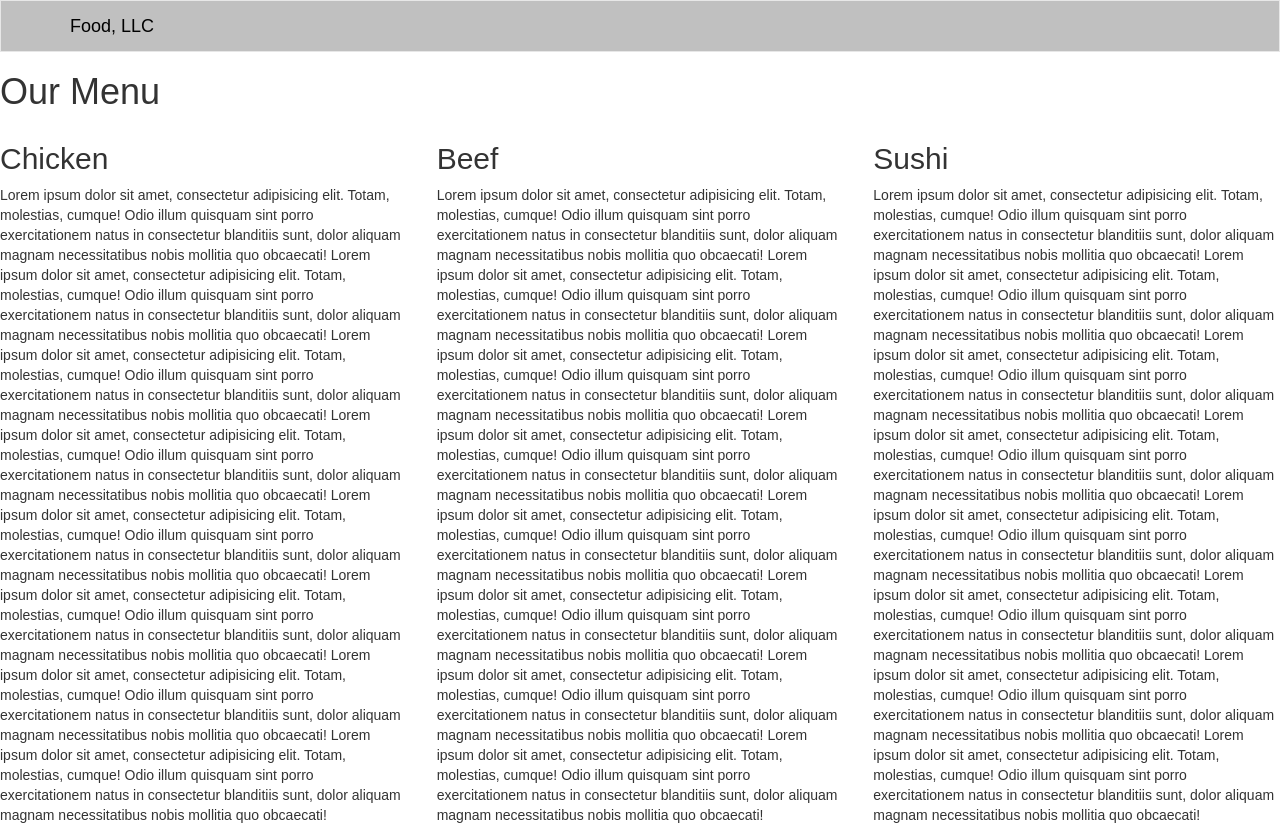
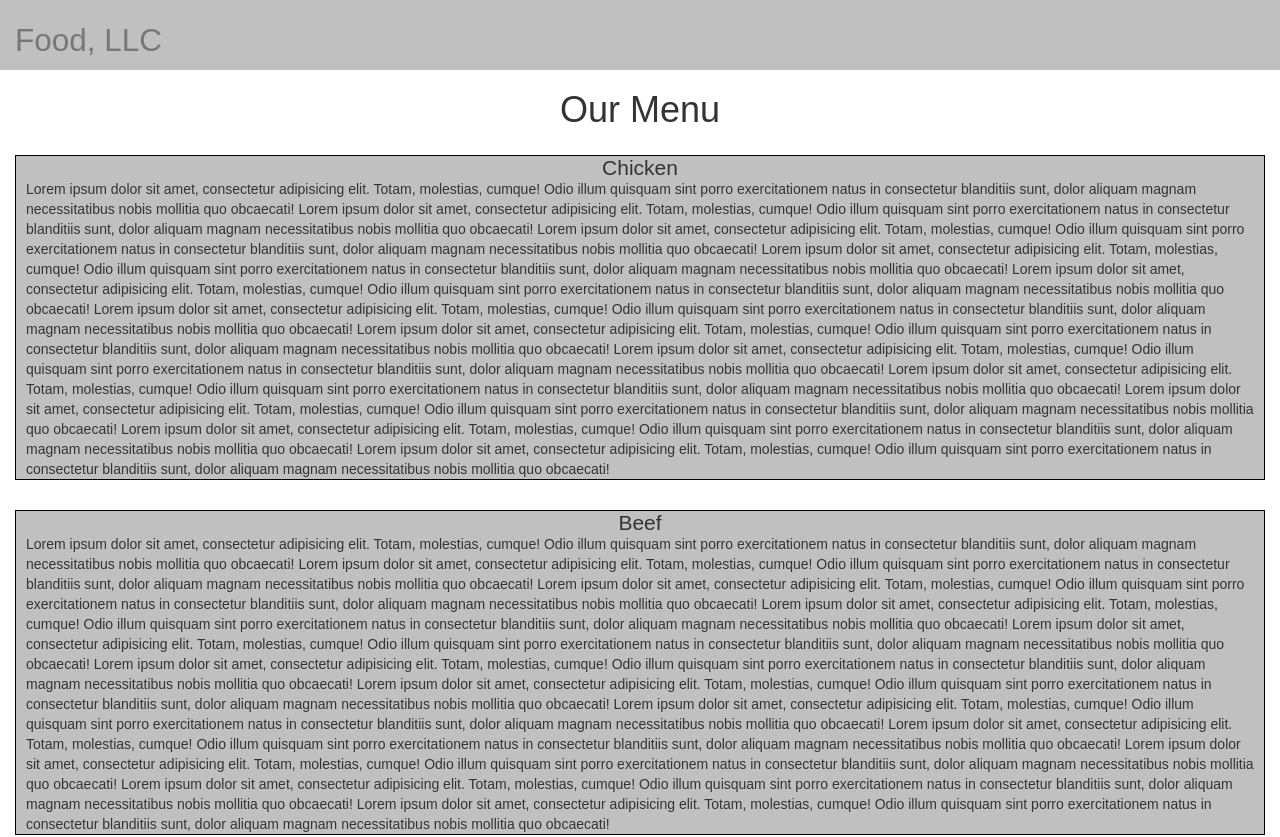
Before and after one commit to joearias/coursera-css, a plain HTML site: page site/mod3_sln/index.html in a window 1280 px wide. Shown: the top 837 px of the page. Drawn offline with Linux system fonts and the light colour scheme.

Commit message:
done with assignment

```diff
--- a/site/mod3_sln/css/styles.css
+++ b/site/mod3_sln/css/styles.css
@@ -1,11 +1,113 @@
-body { font-family: 'Oxygen', sans-serif;}
+
+/*defaults*/
+* {
+  box-sizing: border-box;
+}
+body { font-family: 'oxygen', sans-serif;}
+
 
 /* Header */
+
+.container-fluid {
+  background-color: silver;
+  margin-top: 0px;
+  margin-bottom: 0px;
+  margin-left: 0px;
+  margin-right: auto;
+  border: none;
+  position: relative;
+}
+
+.navbar-header  /* height of the nav bar */
+{
+  height: 70px;
+}
+
 #header-nav {
 background-color: silver;
+border: 0px;
 border-radius: 0px;
+margin-top: 0px;
+margin-bottom: 0px;
+
 }
 
-.navbar-header > .navbar-brand{
-color: black;
+.navbar-brand p{  /* Food LLC */
+  position: relative;
+  top: 0px;
+  left: 0px;
+  font-size: 1.75em;
+  margin-top: 0px;
+  margin-bottom: 0px;
 }
+
+#collapsable-nav  /* the collapsable menu */
+{
+  margin-top: 0px;
+  margin-bottom: 0px;
+  border: none;
+  padding-top: 0px;
+  padding-bottom: 0px;
+}
+
+.navbar-header button.navbar-toggle, .navbar-header .icon-bar {
+  border: 1px solid black;
+}
+
+.navbar-header button.navbar-toggle {
+  clear: both;
+  margin-top: -30px;
+}
+
+#nav-list{
+  margin-top: 0px;
+  margin-bottom: 0px;
+  padding-top: 0px;
+  padding-bottom: 0px;
+  background-color: white;
+}
+
+#nav-list a
+{
+  color: black;
+  text-align: center;
+  font-size: 1.1em;
+  margin-top: 10px;
+  margin-bottom: 10px;
+  padding-top: 0px;
+  padding-bottom: 0px;
+}
+
+#nav-list a:hover{
+  background: #E7E7E7;
+}
+
+hr {
+  border-color: black;
+  margin-bottom: 0px;
+  margin-top: 0px;
+}
+
+.section {
+  background-color: silver;
+  margin: 15px;
+  border: 1px solid black;
+  position: relative;
+}
+
+h2 {
+  text-align: center;
+  margin: auto;
+  padding-left: 20px;
+  padding-right: 20px;
+  font-size: 1.5em;
+  margin: 0px
+  /*top: -21px; right: -1px;*/
+}
+
+p {
+  margin-top: 0px;
+  margin-bottom: 0px;
+  margin-left: 10px;
+  margin-right: 10px;
+}
--- a/site/mod3_sln/index.html
+++ b/site/mod3_sln/index.html
@@ -2,51 +2,62 @@
 <html lang="en">
   <head>
     <meta charset="utf-8">
-    <meta http-equiv="X-UA-Compatible" content="IE=edge">
     <meta name="viewport" content="width=device-width, initial-scale=1">
 
-    <!-- HTML5 shim and Respond.js for IE8 support of HTML5 elements and media queries -->
-    <!-- WARNING: Respond.js doesn't work if you view the page via file:// -->
-    <!--[if lt IE 9]>
-      <script src="https://oss.maxcdn.com/html5shiv/3.7.2/html5shiv.min.js"></script>
-      <script src="https://oss.maxcdn.com/respond/1.4.2/respond.min.js"></script>
-    <![endif]-->
-
-    <title>Boostrap Starter Page</title>
+    <title>Hello Coursera Classmates!</title>
     <link rel="stylesheet" href="css/bootstrap.min.css">
     <link rel="stylesheet" href="css/styles.css">
   </head>
 <body>
-  <header>
+    <header>
     <nav id="header-nav" class="navbar navbar-default">
-      <div class="container">
+      <div class="container-fluid">
         <div class="navbar-header">
-          <a class="navbar-brand" href="#">Food, LLC</a>
-        </div>
-      </div>
+          <div class="navbar-brand">
+            <p class="navbar-brand">Food, LLC </p>
+          </div>
+
+          <button type="button" class="navbar-toggle collapsed" data-toggle="collapse" data-target="#collapsable-nav" aria-expanded="true">
+          <span class="sr-only">Toggle navigation</span>
+          <span class="icon-bar"></span>
+          <span class="icon-bar"></span>
+          <span class="icon-bar"></span>
+        </button>
+      </div> <!-- end navbar-header -->
+
+        <!-- Collect the nav links, forms, and other content for toggling -->
+        <div id="collapsable-nav" class="collapse navbar-collapse ">
+           <ul id="nav-list" class="nav navbar-nav navbar-right visible-xs text-center">
+            <li>
+              <hr>
+              <a href="#Chicken"><p>Chicken</p></a>
+              <hr>
+            </li>
+            <li>
+              <a href="#Beef">Beef</a>
+              <hr>
+            </li>
+            <li>
+              <a href="#Sushi">Sushi</a>
+              <hr>
+            </li>
+          </ul><!-- #nav-list -->
+        </div><!-- .collapse .navbar-collapse -->
       </div>
     </nav>
   </header>
-  <!--
-  <a href="index.html" class="pull-left">
-    <div id="logo-img"></div>
-  </a>
-  -->
 
-  <!-- jQuery (Bootstrap JS plugins depend on it) -->
-  <script src="js/jquery-1.11.3.min.js"></script>
-  <script src="js/bootstrap.min.js"></script>
-  <script src="js/script.js"></script>
-
-  <body>
-
-    <h1>Our Menu</h1>
+    <h1 class="text-center">Our Menu</h1>
 
     <div class="row">
-      <div class="col-lg-4 col-md-6">
+      <div class="col-xs-12">
         <div class="section">
-          <h2 class="Chicken">Chicken</h2>
+          <h2 id="Chicken" class="Chicken">Chicken</h2>
           <p>Lorem ipsum dolor sit amet, consectetur adipisicing elit. Totam, molestias, cumque! Odio illum quisquam sint porro exercitationem natus in consectetur blanditiis sunt, dolor aliquam magnam necessitatibus nobis mollitia quo obcaecati!
+            Lorem ipsum dolor sit amet, consectetur adipisicing elit. Totam, molestias, cumque! Odio illum quisquam sint porro exercitationem natus in consectetur blanditiis sunt, dolor aliquam magnam necessitatibus nobis mollitia quo obcaecati!
+            Lorem ipsum dolor sit amet, consectetur adipisicing elit. Totam, molestias, cumque! Odio illum quisquam sint porro exercitationem natus in consectetur blanditiis sunt, dolor aliquam magnam necessitatibus nobis mollitia quo obcaecati!
+            Lorem ipsum dolor sit amet, consectetur adipisicing elit. Totam, molestias, cumque! Odio illum quisquam sint porro exercitationem natus in consectetur blanditiis sunt, dolor aliquam magnam necessitatibus nobis mollitia quo obcaecati!
+            Lorem ipsum dolor sit amet, consectetur adipisicing elit. Totam, molestias, cumque! Odio illum quisquam sint porro exercitationem natus in consectetur blanditiis sunt, dolor aliquam magnam necessitatibus nobis mollitia quo obcaecati!
             Lorem ipsum dolor sit amet, consectetur adipisicing elit. Totam, molestias, cumque! Odio illum quisquam sint porro exercitationem natus in consectetur blanditiis sunt, dolor aliquam magnam necessitatibus nobis mollitia quo obcaecati!
             Lorem ipsum dolor sit amet, consectetur adipisicing elit. Totam, molestias, cumque! Odio illum quisquam sint porro exercitationem natus in consectetur blanditiis sunt, dolor aliquam magnam necessitatibus nobis mollitia quo obcaecati!
             Lorem ipsum dolor sit amet, consectetur adipisicing elit. Totam, molestias, cumque! Odio illum quisquam sint porro exercitationem natus in consectetur blanditiis sunt, dolor aliquam magnam necessitatibus nobis mollitia quo obcaecati!
@@ -57,10 +68,14 @@
           </p>
         </div>
       </div>
-      <div class="col-lg-4 col-md-6">
+      <div class="col-xs-12">
         <div class="section">
-            <h2 class="Beef">Beef</h2>
+            <h2 id="Beef" class="Beef">Beef</h2>
             <p>Lorem ipsum dolor sit amet, consectetur adipisicing elit. Totam, molestias, cumque! Odio illum quisquam sint porro exercitationem natus in consectetur blanditiis sunt, dolor aliquam magnam necessitatibus nobis mollitia quo obcaecati!
+              Lorem ipsum dolor sit amet, consectetur adipisicing elit. Totam, molestias, cumque! Odio illum quisquam sint porro exercitationem natus in consectetur blanditiis sunt, dolor aliquam magnam necessitatibus nobis mollitia quo obcaecati!
+              Lorem ipsum dolor sit amet, consectetur adipisicing elit. Totam, molestias, cumque! Odio illum quisquam sint porro exercitationem natus in consectetur blanditiis sunt, dolor aliquam magnam necessitatibus nobis mollitia quo obcaecati!
+              Lorem ipsum dolor sit amet, consectetur adipisicing elit. Totam, molestias, cumque! Odio illum quisquam sint porro exercitationem natus in consectetur blanditiis sunt, dolor aliquam magnam necessitatibus nobis mollitia quo obcaecati!
+              Lorem ipsum dolor sit amet, consectetur adipisicing elit. Totam, molestias, cumque! Odio illum quisquam sint porro exercitationem natus in consectetur blanditiis sunt, dolor aliquam magnam necessitatibus nobis mollitia quo obcaecati!
               Lorem ipsum dolor sit amet, consectetur adipisicing elit. Totam, molestias, cumque! Odio illum quisquam sint porro exercitationem natus in consectetur blanditiis sunt, dolor aliquam magnam necessitatibus nobis mollitia quo obcaecati!
               Lorem ipsum dolor sit amet, consectetur adipisicing elit. Totam, molestias, cumque! Odio illum quisquam sint porro exercitationem natus in consectetur blanditiis sunt, dolor aliquam magnam necessitatibus nobis mollitia quo obcaecati!
               Lorem ipsum dolor sit amet, consectetur adipisicing elit. Totam, molestias, cumque! Odio illum quisquam sint porro exercitationem natus in consectetur blanditiis sunt, dolor aliquam magnam necessitatibus nobis mollitia quo obcaecati!
@@ -71,10 +86,14 @@
             </p>
         </div>
       </div>
-      <div class="col-lg-4 col-md-12">
+      <div class="col-xs-12">
         <div class="section">
-            <h2 class="Sushi">Sushi</h2>
+            <h2 id="Sushi" class="Sushi">Sushi</h2>
             <p>Lorem ipsum dolor sit amet, consectetur adipisicing elit. Totam, molestias, cumque! Odio illum quisquam sint porro exercitationem natus in consectetur blanditiis sunt, dolor aliquam magnam necessitatibus nobis mollitia quo obcaecati!
+              Lorem ipsum dolor sit amet, consectetur adipisicing elit. Totam, molestias, cumque! Odio illum quisquam sint porro exercitationem natus in consectetur blanditiis sunt, dolor aliquam magnam necessitatibus nobis mollitia quo obcaecati!
+              Lorem ipsum dolor sit amet, consectetur adipisicing elit. Totam, molestias, cumque! Odio illum quisquam sint porro exercitationem natus in consectetur blanditiis sunt, dolor aliquam magnam necessitatibus nobis mollitia quo obcaecati!
+              Lorem ipsum dolor sit amet, consectetur adipisicing elit. Totam, molestias, cumque! Odio illum quisquam sint porro exercitationem natus in consectetur blanditiis sunt, dolor aliquam magnam necessitatibus nobis mollitia quo obcaecati!
+              Lorem ipsum dolor sit amet, consectetur adipisicing elit. Totam, molestias, cumque! Odio illum quisquam sint porro exercitationem natus in consectetur blanditiis sunt, dolor aliquam magnam necessitatibus nobis mollitia quo obcaecati!
               Lorem ipsum dolor sit amet, consectetur adipisicing elit. Totam, molestias, cumque! Odio illum quisquam sint porro exercitationem natus in consectetur blanditiis sunt, dolor aliquam magnam necessitatibus nobis mollitia quo obcaecati!
               Lorem ipsum dolor sit amet, consectetur adipisicing elit. Totam, molestias, cumque! Odio illum quisquam sint porro exercitationem natus in consectetur blanditiis sunt, dolor aliquam magnam necessitatibus nobis mollitia quo obcaecati!
               Lorem ipsum dolor sit amet, consectetur adipisicing elit. Totam, molestias, cumque! Odio illum quisquam sint porro exercitationem natus in consectetur blanditiis sunt, dolor aliquam magnam necessitatibus nobis mollitia quo obcaecati!
@@ -86,6 +105,10 @@
         </div>
       </div>
     </div>
-  </body>
+
+      <!-- jQuery (Bootstrap JS plugins depend on it) -->
+      <script src="js/jquery-1.11.3.min.js"></script>
+      <script src="js/bootstrap.min.js"></script>
+      <script src="js/script.js"></script>
 </body>
 </html>
```
